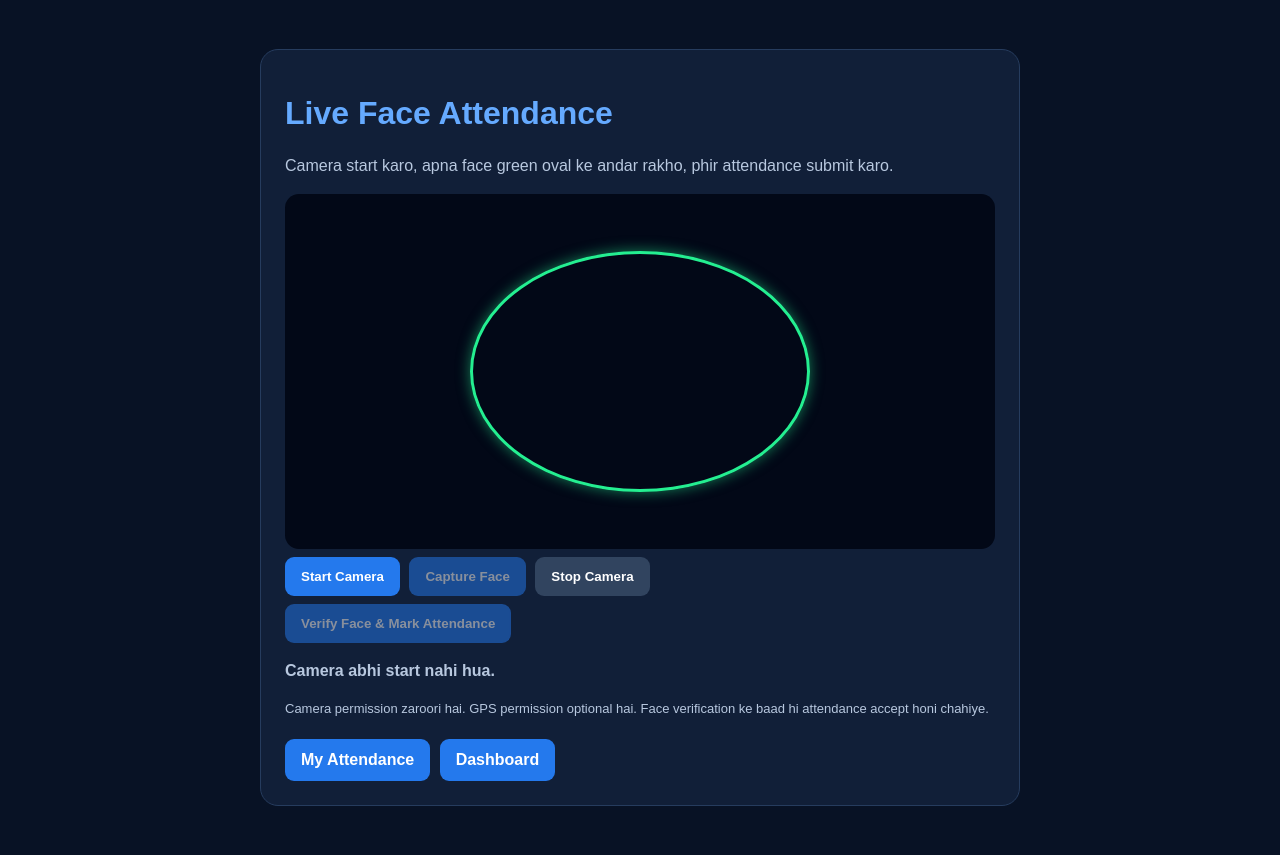
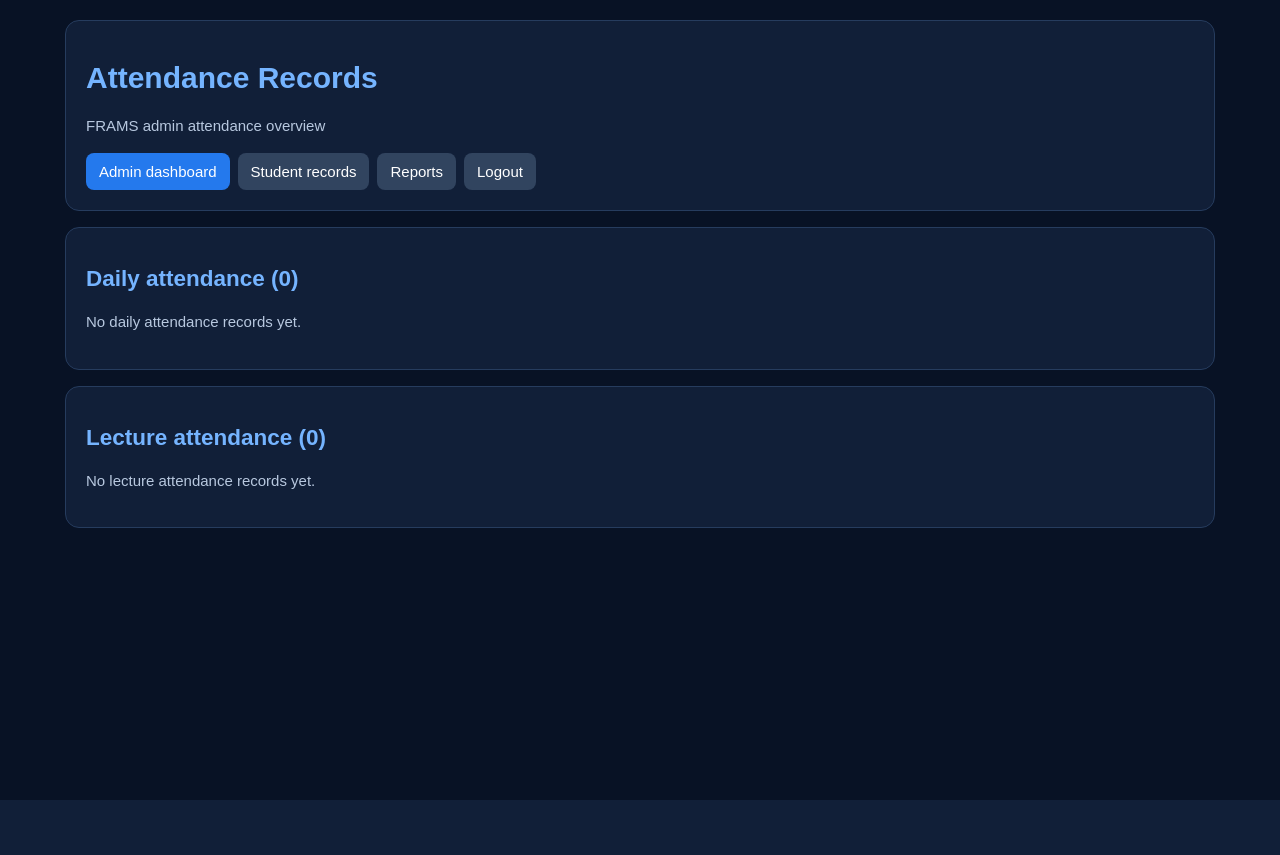
Before and after one commit to tiwarishivansh265-cloud/Face-Recognition-Attendance-System, a Flask app: template templates/attendance.html in a window 1280 px wide. After the commit the page ends 800 px from the top, so only its background shows below. Run offline with Flask 3, Linux system fonts and the light colour scheme; the template is opened without the code that fills it, so the values that code supplies are empty.

Commit message:
Fix admin attendance records template

```diff
--- a/templates/attendance.html
+++ b/templates/attendance.html
@@ -1,174 +1,7 @@
-
-<!DOCTYPE html>
-<html lang="en">
-<head>
-    <meta charset="UTF-8">
-    <meta name="viewport" content="width=device-width, initial-scale=1.0">
-    <title>Live Attendance | FRAMS</title>
-    <style>
-        * { box-sizing: border-box; }
-        body {
-            margin: 0;
-            padding: 24px;
-            background: #081225;
-            color: #eaf2ff;
-            font-family: Arial, sans-serif;
-        }
-        .container {
-            max-width: 760px;
-            margin: 25px auto;
-            padding: 24px;
-            background: #111f38;
-            border: 1px solid #263c5e;
-            border-radius: 18px;
-        }
-        h1 { color: #65aaff; }
-        p { color: #b8c8df; line-height: 1.5; }
-        .camera {
-            position: relative;
-            width: 100%;
-            overflow: hidden;
-            background: #020817;
-            border-radius: 14px;
-        }
-        video, canvas {
-            display: block;
-            width: 100%;
-        }
-        canvas { display: none; }
-        .guide {
-            position: absolute;
-            width: 48%;
-            height: 68%;
-            left: 26%;
-            top: 16%;
-            border: 3px solid #24ef91;
-            border-radius: 50%;
-            box-shadow: 0 0 14px #24ef9180;
-            pointer-events: none;
-        }
-        button, a {
-            display: inline-block;
-            margin: 8px 5px 0 0;
-            padding: 12px 16px;
-            border: 0;
-            border-radius: 9px;
-            background: #2479ed;
-            color: white;
-            font-weight: bold;
-            text-decoration: none;
-            cursor: pointer;
-        }
-        button:disabled { opacity: .5; cursor: not-allowed; }
-        .secondary { background: #31445f; }
-        #status { margin-top: 16px; font-weight: bold; }
-        .note { font-size: 13px; }
-    </style>
-</head>
-<body>
-<div class="container">
-    <h1>Live Face Attendance</h1>
-    <p>Camera start karo, apna face green oval ke andar rakho, phir attendance submit karo.</p>
-
-    <div class="camera">
-        <video id="camera" autoplay playsinline></video>
-        <div class="guide"></div>
-        <canvas id="snapshot"></canvas>
-    </div>
-
-    <button id="startBtn" type="button">Start Camera</button>
-    <button id="captureBtn" type="button" disabled>Capture Face</button>
-    <button id="stopBtn" class="secondary" type="button">Stop Camera</button>
-
-    <form id="attendanceForm" method="POST"
-          action="{{ url_for('mark_attendance') }}">
-        <input type="hidden" name="face_photo" id="facePhoto">
-        <input type="hidden" name="latitude" id="latitude">
-        <input type="hidden" name="longitude" id="longitude">
-        <button id="submitBtn" type="submit" disabled>
-            Verify Face & Mark Attendance
-        </button>
-    </form>
-
-    <p id="status">Camera abhi start nahi hua.</p>
-    <p class="note">
-        Camera permission zaroori hai. GPS permission optional hai.
-        Face verification ke baad hi attendance accept honi chahiye.
-    </p>
-
-    <a href="{{ url_for('my_attendance') }}">My Attendance</a>
-    <a href="{{ url_for('student_dashboard') }}">Dashboard</a>
-</div>
-
-<script>
-const video = document.getElementById("camera");
-const canvas = document.getElementById("snapshot");
-const startBtn = document.getElementById("startBtn");
-const captureBtn = document.getElementById("captureBtn");
-const stopBtn = document.getElementById("stopBtn");
-const submitBtn = document.getElementById("submitBtn");
-const facePhoto = document.getElementById("facePhoto");
-const statusText = document.getElementById("status");
-let stream = null;
-
-startBtn.addEventListener("click", async () => {
-    try {
-        stream = await navigator.mediaDevices.getUserMedia({
-            video: { facingMode: "user" },
-            audio: false
-        });
-        video.srcObject = stream;
-        captureBtn.disabled = false;
-        statusText.textContent = "Camera chalu hai. Green oval ke andar face rakho.";
-    } catch (error) {
-        statusText.textContent =
-            "Camera nahi khul paya. Browser permission aur HTTPS check karo.";
-    }
-});
-
-captureBtn.addEventListener("click", () => {
-    if (!stream || !video.videoWidth) {
-        statusText.textContent = "Pehle camera start karo.";
-        return;
-    }
-
-    canvas.width = video.videoWidth;
-    canvas.height = video.videoHeight;
-    canvas.getContext("2d").drawImage(
-        video, 0, 0, canvas.width, canvas.height
-    );
-
-    facePhoto.value = canvas.toDataURL("image/jpeg", 0.9);
-    submitBtn.disabled = false;
-    statusText.textContent =
-        "Photo capture ho gayi. Ab Verify Face & Mark Attendance dabao.";
-});
-
-stopBtn.addEventListener("click", () => {
-    if (stream) {
-        stream.getTracks().forEach(track => track.stop());
-        stream = null;
-    }
-    video.srcObject = null;
-    captureBtn.disabled = true;
-    statusText.textContent = "Camera band hai.";
-});
-
-if (navigator.geolocation) {
-    navigator.geolocation.getCurrentPosition(
-        position => {
-            document.getElementById("latitude").value =
-                position.coords.latitude;
-            document.getElementById("longitude").value =
-                position.coords.longitude;
-        },
-        () => {
-            statusText.textContent =
-                "GPS location nahi mili. Attendance verification phir bhi try kar sakte ho.";
-        },
-        { enableHighAccuracy: true, timeout: 10000 }
-    );
-}
-</script>
-</body>
-</html>
+<!doctype html>
+<html lang="en"><head><meta charset="utf-8"><meta name="viewport" content="width=device-width,initial-scale=1"><title>Attendance Records | FRAMS</title>
+<style>:root{color-scheme:dark}*{box-sizing:border-box}body{margin:0;padding:20px;background:#081225;color:#eaf2ff;font:15px Arial,sans-serif}.container{max-width:1150px;margin:auto}header,.card{padding:20px;margin-bottom:16px;background:#111f38;border:1px solid #263c5e;border-radius:14px}h1,h2{color:#75b4ff}p{color:#b8c8df;line-height:1.5}.actions{display:flex;gap:8px;flex-wrap:wrap}a{display:inline-block;padding:10px 13px;border-radius:8px;background:#2479ed;color:#fff;text-decoration:none}a.secondary{background:#31445f}table{width:100%;border-collapse:collapse}th,td{text-align:left;padding:10px;border-bottom:1px solid #293d5a;vertical-align:top}th{color:#93c5fd}.table-wrap{overflow-x:auto}.empty{color:#b8c8df}@media(max-width:600px){body{padding:10px}.card,header{padding:14px}th,td{padding:7px;font-size:13px}}</style></head>
+<body><main class="container"><header><h1>Attendance Records</h1><p>FRAMS admin attendance overview</p><div class="actions"><a href="{{ url_for('admin_dashboard') }}">Admin dashboard</a><a class="secondary" href="{{ url_for('student_records') }}">Student records</a><a class="secondary" href="{{ url_for('reports') }}">Reports</a><a class="secondary" href="{{ url_for('logout') }}">Logout</a></div></header>
+{% with messages = get_flashed_messages() %}{% for message in messages %}<p role="status">{{ message }}</p>{% endfor %}{% endwith %}
+<section class="card"><h2>Daily attendance ({{ records|length }})</h2>{% if records %}<div class="table-wrap"><table><thead><tr><th>Student ID</th><th>Student</th><th>Date</th><th>Time</th><th>Latitude</th><th>Longitude</th></tr></thead><tbody>{% for record in records %}<tr><td>{{ record.student_id }}</td><td>{{ record.name }}</td><td>{{ record.attendance_date }}</td><td>{{ record.attendance_time }}</td><td>{{ record.latitude if record.latitude is not none else '—' }}</td><td>{{ record.longitude if record.longitude is not none else '—' }}</td></tr>{% endfor %}</tbody></table></div>{% else %}<p class="empty">No daily attendance records yet.</p>{% endif %}</section>
+<section class="card"><h2>Lecture attendance ({{ lecture_records|length }})</h2>{% if lecture_records %}<div class="table-wrap"><table><thead><tr><th>Student ID</th><th>Student</th><th>Subject / topic</th><th>Class</th><th>Date</th><th>Time</th><th>Distance</th></tr></thead><tbody>{% for record in lecture_records %}<tr><td>{{ record.student_id }}</td><td>{{ record.name }}</td><td>{{ record.subject }}<br>{{ record.topic }}</td><td>{{ record.student_class }}-{{ record.division }}</td><td>{{ record.attendance_date }}</td><td>{{ record.attendance_time }}</td><td>{{ '%.0f'|format(record.distance_m) }} m</td></tr>{% endfor %}</tbody></table></div>{% else %}<p class="empty">No lecture attendance records yet.</p>{% endif %}</section></main></body></html>
```
